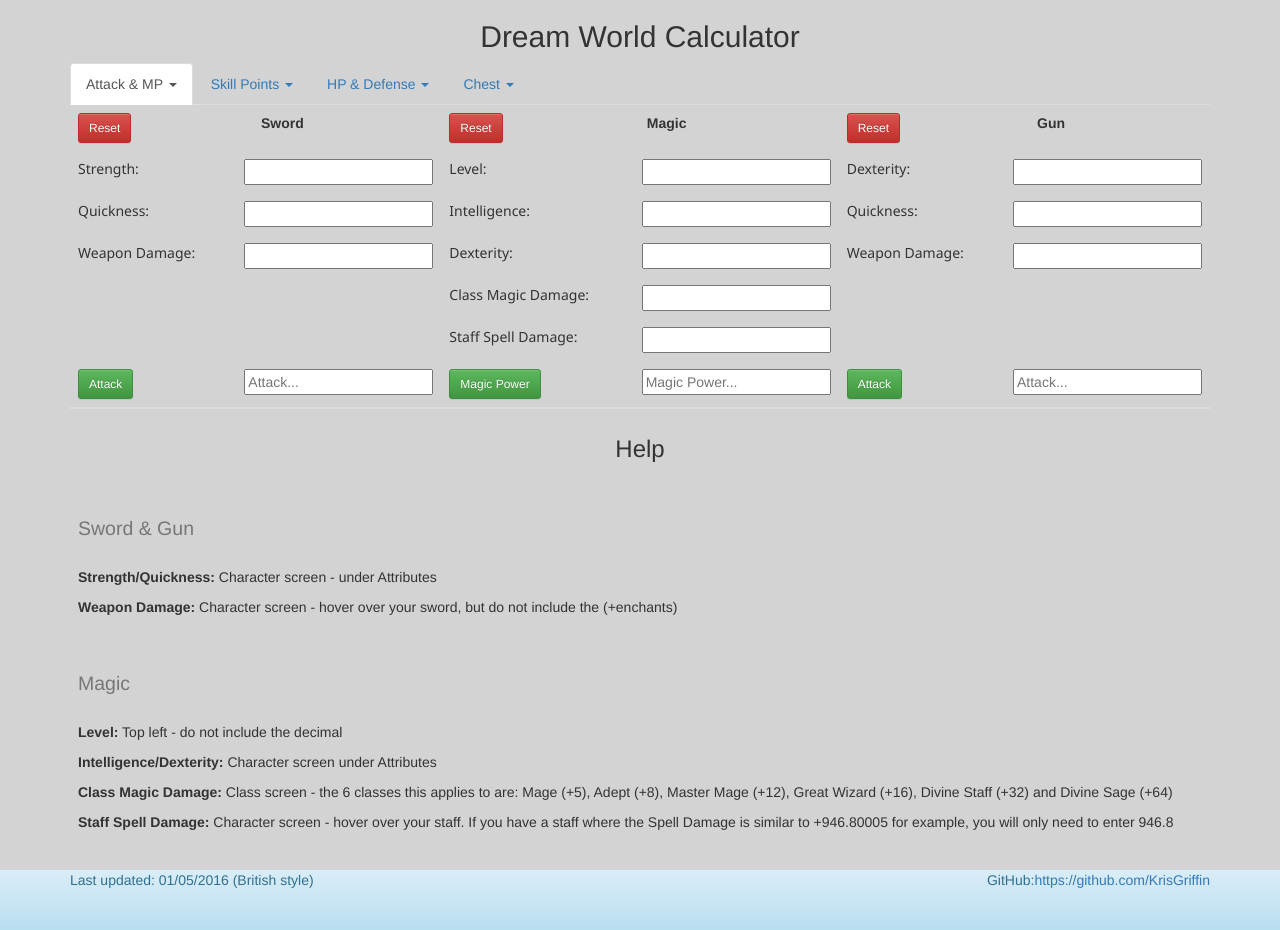
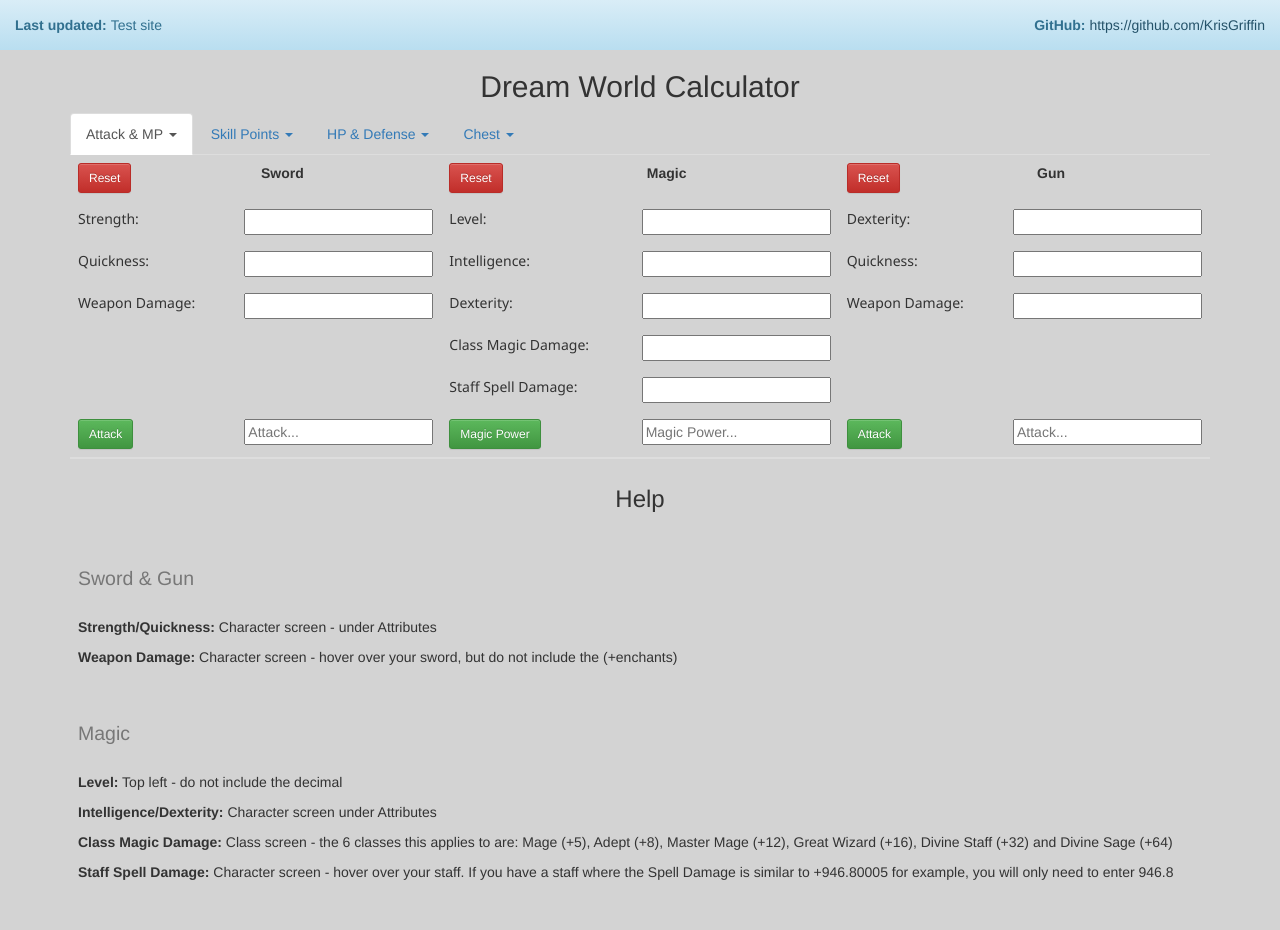
Before and after one commit to KrisGriffin/Dream-World-Calculator, a plain HTML site: page index.html in a window 1280 px wide. Drawn offline with nearby package versions, Linux system fonts and the light colour scheme.

Commit message:
Moved info to top of page

```diff
--- a/custom.css
+++ b/custom.css
@@ -20,19 +20,7 @@ label {
     cursor: text;
 }
 
-/* Sticky footer styles */
-html {
-  position: relative;
-  min-height: 100%;
+#header-align {
+    height: 50px;
+    line-height: 50px;
 }
-body {
-  /* Margin bottom by footer height */
-  margin-bottom: 60px;
-}
-.footer {
-  position: absolute;
-  bottom: 0;
-  width: 100%;
-  /* Set the fixed height of the footer here */
-  height: 60px;
-}
--- a/index.html
+++ b/index.html
@@ -11,9 +11,18 @@
 </head>
 
 <body>
+    <!-- Fixed top alert -->
+    <div class="container-fluid alert-info" id="header-align">
+        <p class="pull-left"><strong>Last updated: </strong>Test site</p>
+        <p class="pull-right">
+            <strong>GitHub:</strong>
+            <a href="https://github.com/KrisGriffin" class="alert-link" target="_blank">https://github.com/KrisGriffin</a>
+        </p>
+    </div>
+
+    <h2 class="text-center">Dream World Calculator</h2>
+
     <div class="container">
-        <!-- Calculator -->
-        <h2 class="text-center">Dream World Calculator</h2>
         <!-- Navigation tabs -->
         <ul class="nav nav-tabs">
             <li class="active"><a data-toggle="tab" href="#attackMp">Attack & MP <span class="caret"></span> </a></li>
@@ -493,14 +502,6 @@
         </div>
     </div>
 
-    <footer class="footer alert-info">
-        <div class="container">
-            <p class="pull-left text-info">Last updated: 01/05/2016 (British style)</p>
-            <p class="pull-right text-info">GitHub:<a href="https://github.com/KrisGriffin" target="_blank">https://github.com/KrisGriffin</a></p>
-
-        </div>
-    </footer>
-
     <script src="https://ajax.googleapis.com/ajax/libs/jquery/1.12.0/jquery.min.js"></script>
     <script src="http://maxcdn.bootstrapcdn.com/bootstrap/3.3.6/js/bootstrap.min.js"></script>
     <script src="http://krisgriffin.github.io/Dream-World-Calculator/calculations.js"></script>
```
